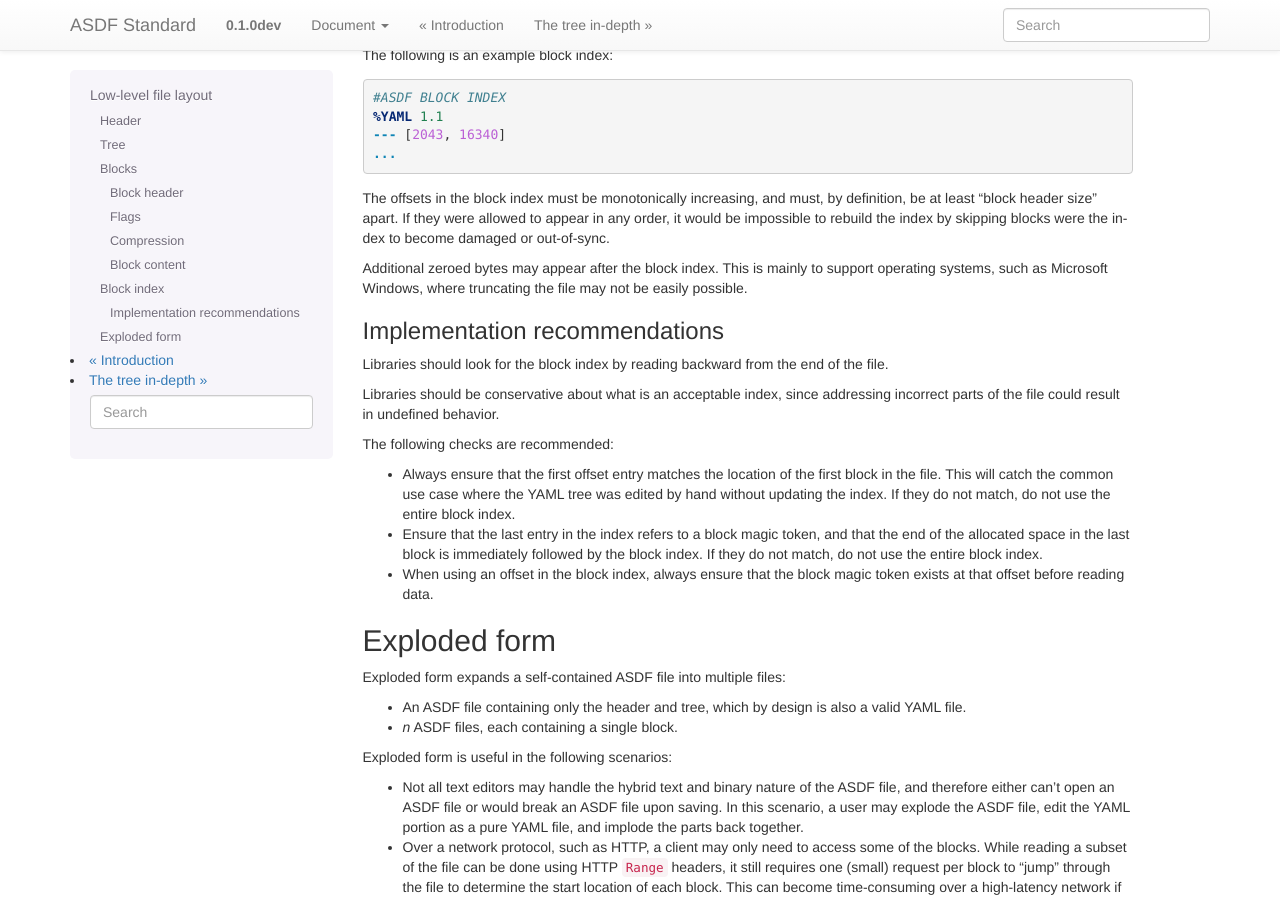
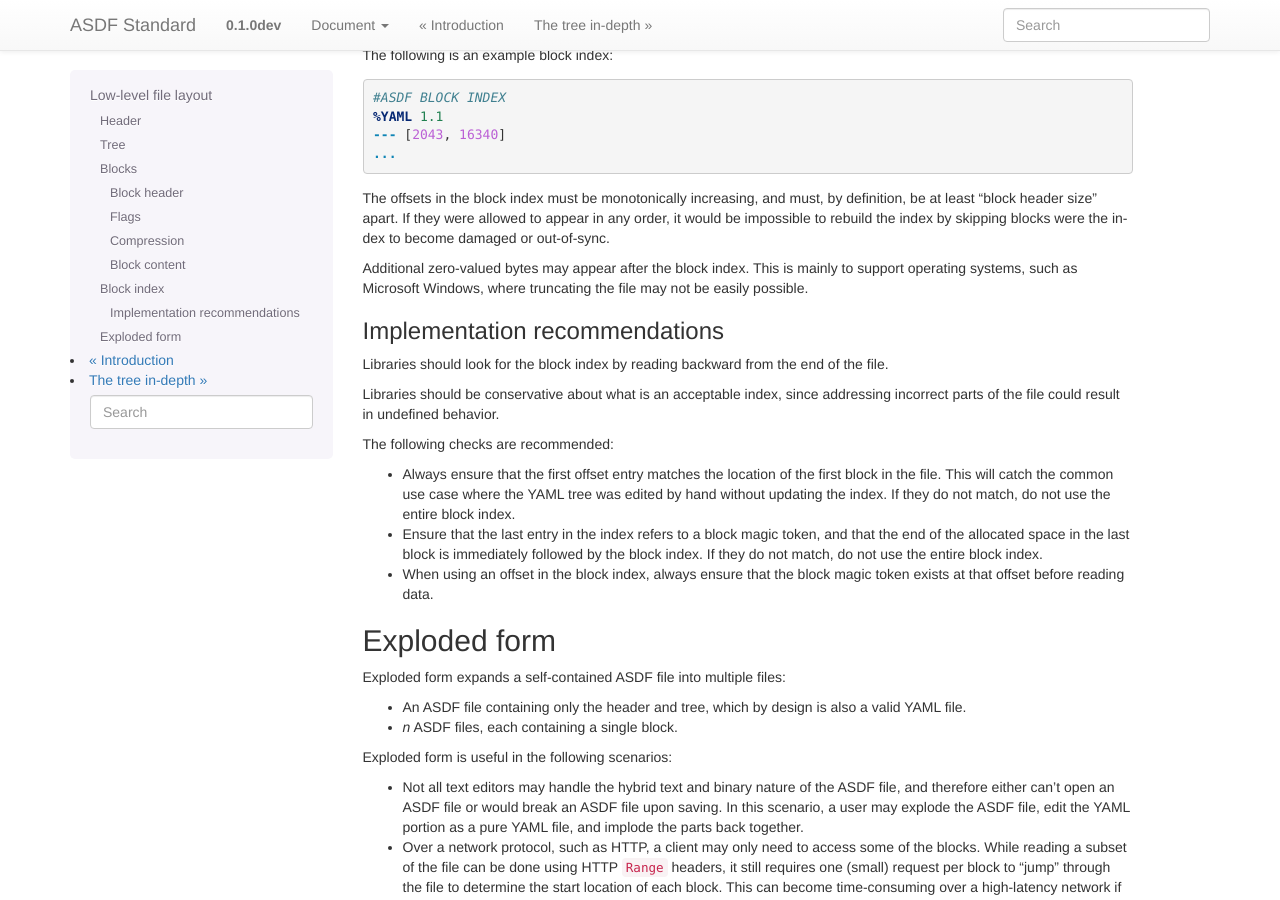
Before and after one commit to asdf-format/asdf-standard, a Sphinx documentation site: the page built from source/file_layout.rst, in a window 1280 px wide and 900 px high, scrolled down 3372 px. Built offline with Sphinx 7.4.7, drawn with Linux system fonts in a browser that asks for light colours; pages that are not in the unit, such as notebooks, are missing from menus.

Commit message:
zeroed->zero-valued

```diff
--- a/source/file_layout.rst
+++ b/source/file_layout.rst
@@ -287,9 +287,9 @@ were allowed to appear in any order, it would be impossible to rebuild
 the index by skipping blocks were the index to become damaged or
 out-of-sync.
 
-Additional zeroed bytes may appear after the block index.  This is
-mainly to support operating systems, such as Microsoft Windows, where
-truncating the file may not be easily possible.
+Additional zero-valued bytes may appear after the block index.  This
+is mainly to support operating systems, such as Microsoft Windows,
+where truncating the file may not be easily possible.
 
 Implementation recommendations
 ^^^^^^^^^^^^^^^^^^^^^^^^^^^^^^
```
